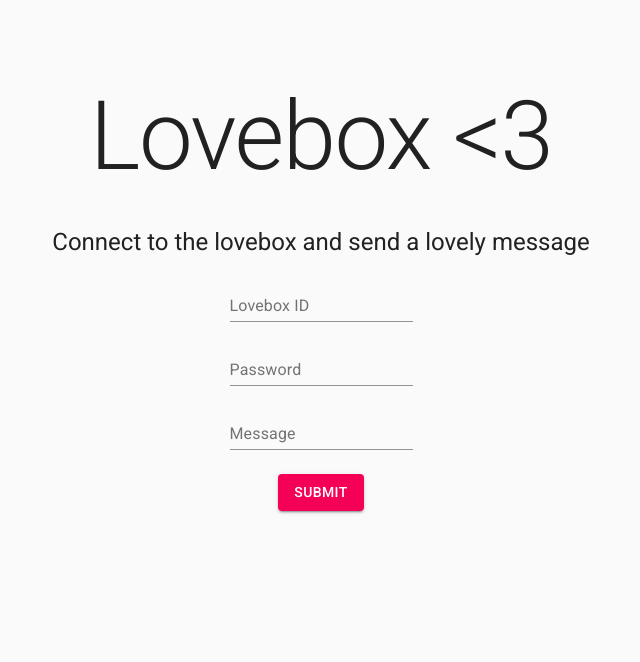
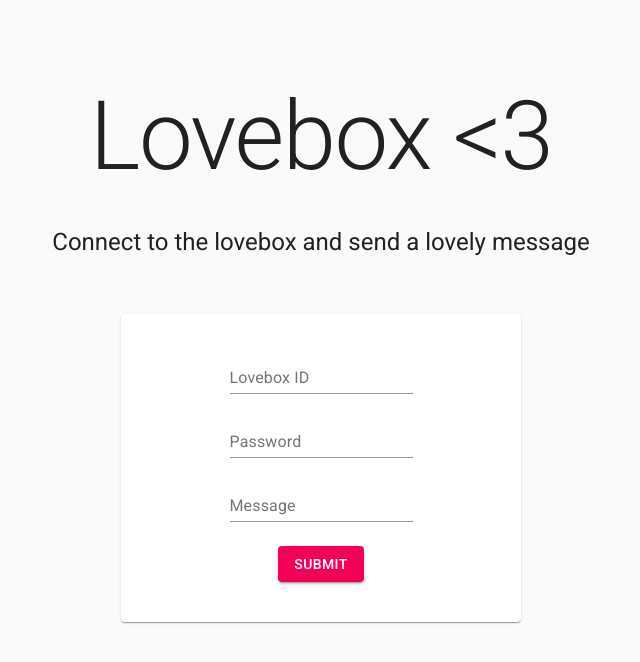
Before and after one commit to hainsdominic/lovebox-app, a React (Create React App) app: page / in a window 1280 px wide. Shown: the top 662 px of the page, without its empty margins (319-959 px from the left). Built offline with nearby package versions, Linux system fonts and the light colour scheme; no server answers; the HTML template or start-up script is replaced by a standard one.

Commit message:
fix(ui): paper component aaround form

```diff
--- a/src/components/MessageForm.js
+++ b/src/components/MessageForm.js
@@ -8,6 +8,7 @@ import {
   TextField,
   Grid,
   Button,
+  Paper,
 } from '@material-ui/core';
 
 import useStyles from '../styles';
@@ -48,6 +49,7 @@ const MessageForm = () => {
         <Typography variant='h5' gutterBottom>
           {'Connect to the lovebox and send a lovely message'}
         </Typography>
+        <Paper elevation={1} className={classes.formPaper}>
           <form
             className={classes.form}
             noValidate
@@ -114,6 +116,7 @@ const MessageForm = () => {
               </Button>
             </Grid>
           </form>
+        </Paper>
       </Container>
     </div>
   );
--- a/src/styles.js
+++ b/src/styles.js
@@ -2,7 +2,7 @@ import { makeStyles } from '@material-ui/core/styles';
 
 const useStyles = makeStyles((theme) => ({
   container: {
-    margin: theme.spacing(10, 'auto'),
+    margin: theme.spacing(10),
     textAlign: 'center',
   },
   form: {
@@ -14,6 +14,11 @@ const useStyles = makeStyles((theme) => ({
   sumbitBtn: {
     margin: theme.spacing(2),
   },
+  formPaper: {
+    margin: theme.spacing(7, 'auto'),
+    padding: theme.spacing(2),
+    width: theme.spacing(50),
+  },
 }));
 
 export default useStyles;
```
Lines whose indentation alone changed are shown as unchanged.
